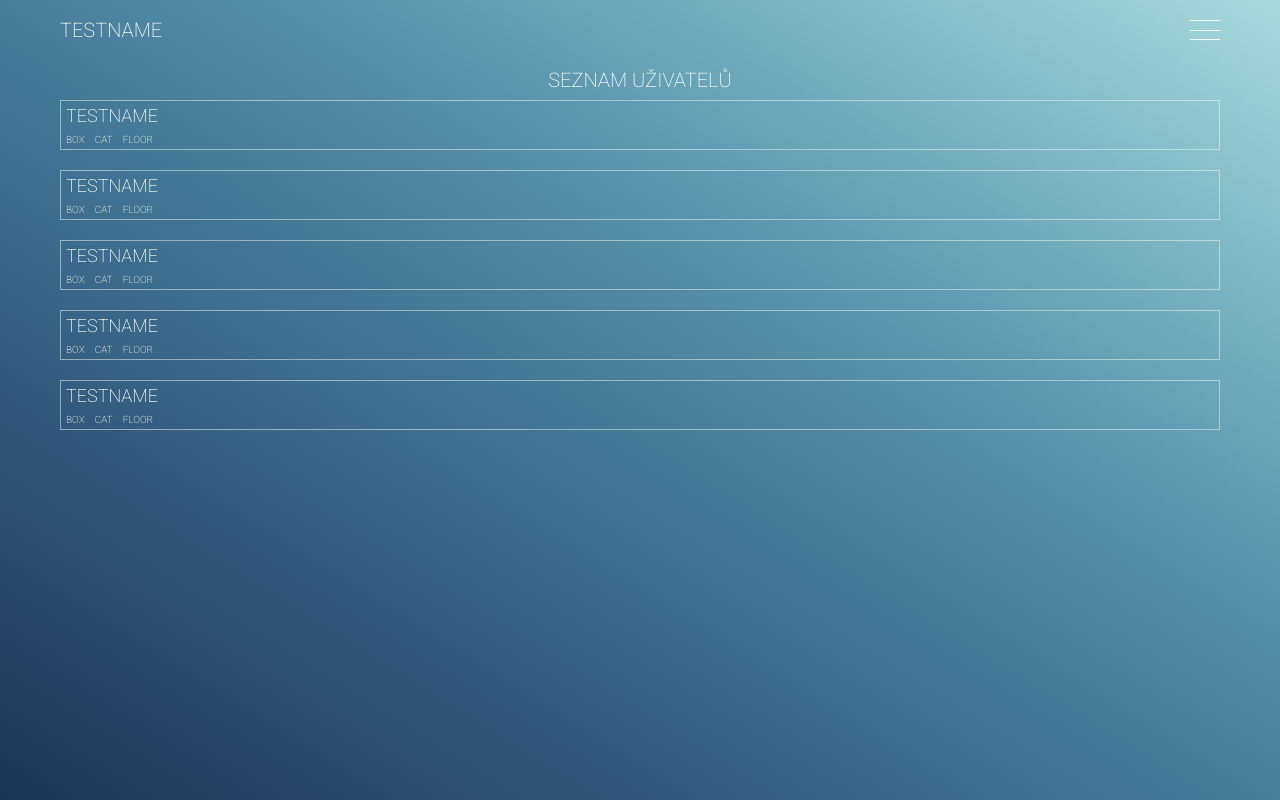
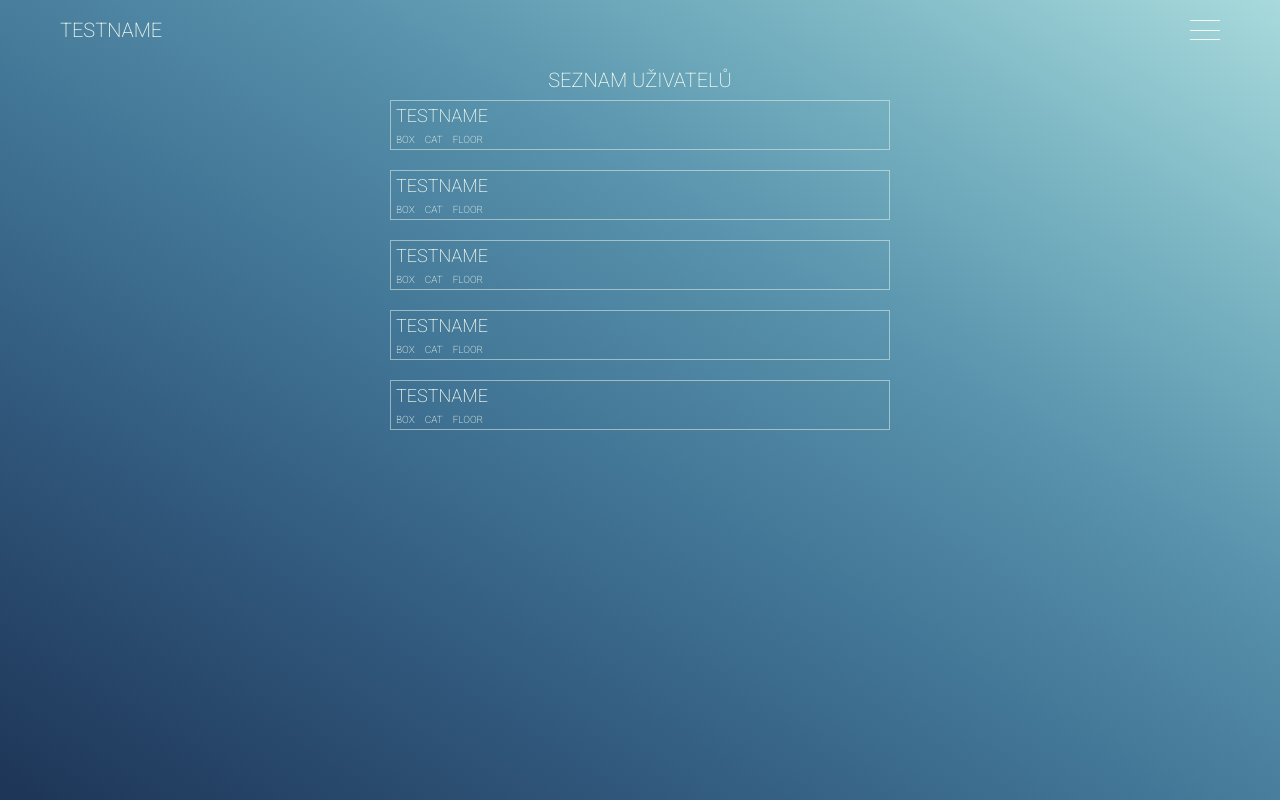
Before and after one commit to hudrdev/cappy-system-app, a React (Create React App) app: page / in a window 1280 px wide. Built offline with nearby package versions, Linux system fonts and the light colour scheme.

Commit message:
UserList grid fix

```diff
--- a/src/scss/containers/UserList.scss
+++ b/src/scss/containers/UserList.scss
@@ -3,10 +3,10 @@
     padding: 0rem 2rem;
     display: grid;
     grid-template-rows: [title-start] 4rem [title-end users-start] 1fr [users-end];
-    grid-template-columns: 1fr;
+    grid-template-columns: 1fr minmax(30rem, 50rem) 1fr;
     grid-template-areas:
-        'title'
-        'users';
+        'title title title'
+        '. users .';
 
     h2 {
         grid-area: title;
```
Also changed, not shown: 1 other file (tests, documents, lock files or other folders).
